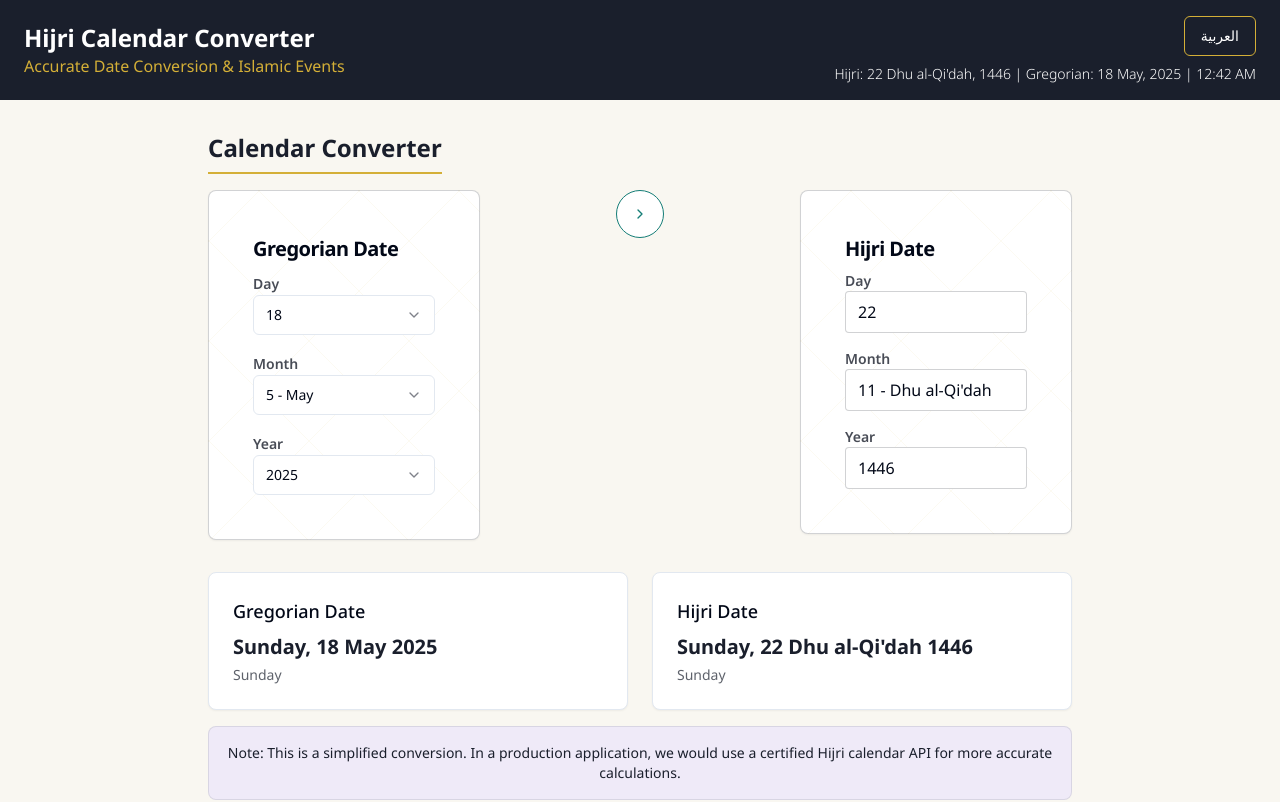
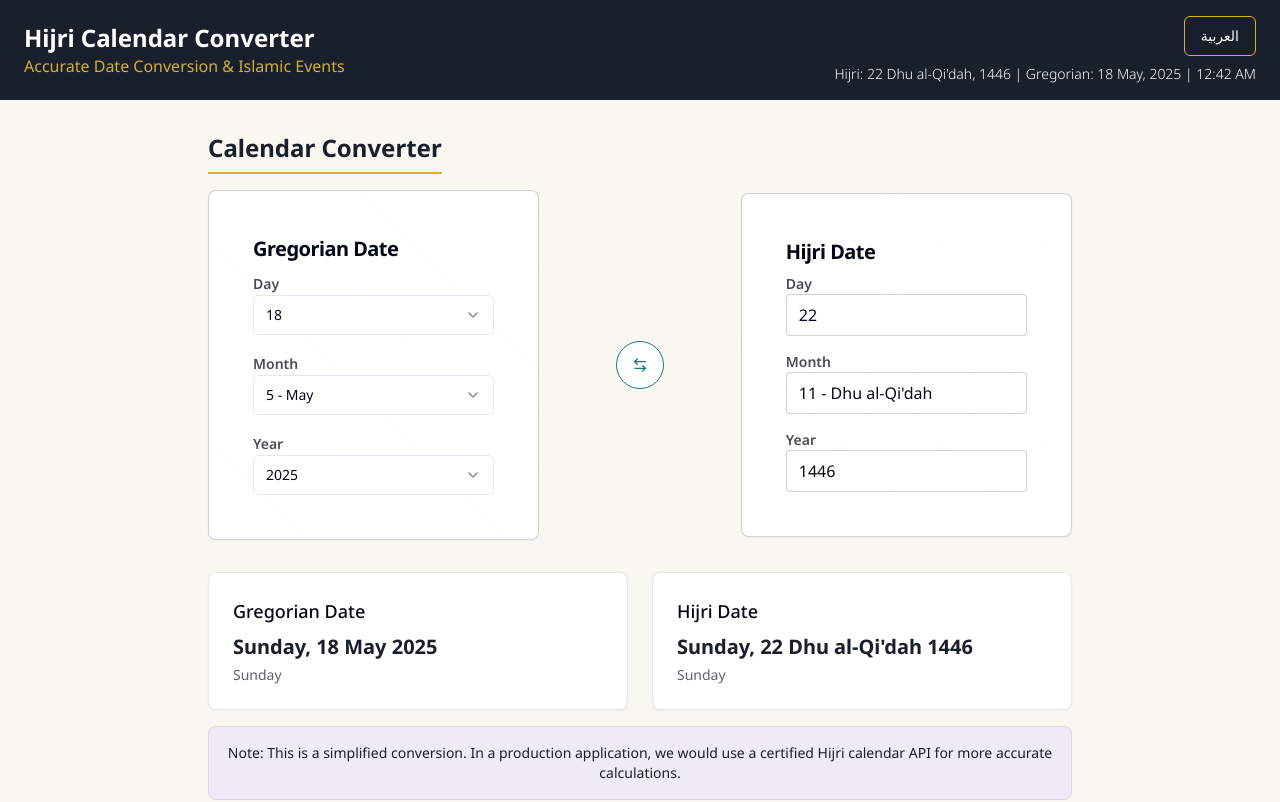
Before and after one commit to whosanes26/dual-calendar-convert, a React (Vite) app: page / in a window 1280 px wide. Shown: the top 802 px of the page. Built offline with nearby package versions, Linux system fonts and the light colour scheme.

Commit message:
Refactor: Arabic number formatting and UI adjustments
-   Implemented Arabic number formatting for the Arabic language.
-   Changed the swap icon and centered it between the date input boxes.

```diff
--- a/src/components/DateConverter.tsx
+++ b/src/components/DateConverter.tsx
@@ -15,7 +15,7 @@ import {
   SelectValue,
 } from "@/components/ui/select";
 import { CalendarDate, convertGregorianToHijri, convertHijriToGregorian, getMonthName, getWeekdayName, getMaxDayForMonth } from '@/utils/dateUtils';
-import { ChevronRight } from "lucide-react";
+import { ArrowLeftRight } from "lucide-react";
 import { Separator } from "@/components/ui/separator";
 
 interface DateConverterProps {
@@ -160,15 +160,25 @@ const DateConverter: React.FC<DateConverterProps> = ({ language }) => {
     }
   };
 
+  // Convert number to Arabic numerals if language is Arabic
+  const formatNumber = (num: number): string => {
+    if (language !== 'ar') return num.toString();
+
+    const arabicNumerals = ['٠', '١', '٢', '٣', '٤', '٥', '٦', '٧', '٨', '٩'];
+    return num.toString().split('').map(digit =>
+      isNaN(parseInt(digit)) ? digit : arabicNumerals[parseInt(digit)]
+    ).join('');
+  };
+
   return (
     <div className="max-w-4xl mx-auto my-8 px-4">
       <h2 className="calendar-heading mx-auto text-center">
         {language === 'en' ? 'Calendar Converter' : 'محول التقويم'}
       </h2>
 
-      <div className="grid grid-cols-1 md:grid-cols-3 gap-6 items-start">
+      <div className="grid grid-cols-1 md:grid-cols-5 gap-6 items-center">
         {/* Input Calendar */}
-        <Card className="calendar-container">
+        <Card className="calendar-container md:col-span-2">
           <CardHeader className="pb-2">
             <CardTitle className="text-xl font-bold">
               {inputType === 'gregorian'
@@ -192,7 +202,7 @@ const DateConverter: React.FC<DateConverterProps> = ({ language }) => {
                   <SelectContent>
                     {inputDays.map(day => (
                       <SelectItem key={`input-day-${day}`} value={day.toString()}>
-                        {day}
+                        {formatNumber(day)}
                       </SelectItem>
                     ))}
                   </SelectContent>
@@ -215,7 +225,10 @@ const DateConverter: React.FC<DateConverterProps> = ({ language }) => {
                   <SelectContent>
                     {months.map(month => (
                       <SelectItem key={`input-month-${month}`} value={month.toString()}>
-                        {formatMonthLabel(month, inputType)}
+                        {language === 'ar'
+                          ? `${formatNumber(month)} - ${getMonthName(month, inputType, language)}`
+                          : formatMonthLabel(month, inputType)
+                        }
                       </SelectItem>
                     ))}
                   </SelectContent>
@@ -236,7 +249,7 @@ const DateConverter: React.FC<DateConverterProps> = ({ language }) => {
                   <SelectContent>
                     {(inputType === 'gregorian' ? gregorianYears : hijriYears).map(year => (
                       <SelectItem key={`input-year-${year}`} value={year.toString()}>
-                        {year}
+                        {formatNumber(year)}
                       </SelectItem>
                     ))}
                   </SelectContent>
@@ -247,18 +260,18 @@ const DateConverter: React.FC<DateConverterProps> = ({ language }) => {
         </Card>
 
         {/* Swap Button */}
-        <div className="flex justify-center items-center">
+        <div className="flex justify-center items-center md:col-span-1">
           <Button
             onClick={handleSwapCalendars}
             variant="outline"
-            className="rounded-full w-12 h-12 flex items-center justify-center border-islamic-teal text-islamic-teal hover:bg-islamic-teal hover:text-white rotate-90 md:rotate-0"
+            className="rounded-full w-12 h-12 flex items-center justify-center border-islamic-teal text-islamic-teal hover:bg-islamic-teal hover:text-white"
           >
-            <ChevronRight className="h-6 w-6" />
+            <ArrowLeftRight className="h-6 w-6" />
           </Button>
         </div>
 
         {/* Output Calendar */}
-        <Card className="calendar-container">
+        <Card className="calendar-container md:col-span-2">
           <CardHeader className="pb-2">
             <CardTitle className="text-xl font-bold">
               {inputType === 'hijri'
@@ -270,19 +283,22 @@ const DateConverter: React.FC<DateConverterProps> = ({ language }) => {
             <div className="space-y-4">
               <div>
                 <p className="input-label">{language === 'en' ? 'Day' : 'اليوم'}</p>
-                <p className="date-select">{outputDate.day}</p>
+                <p className="date-select">{language === 'ar' ? formatNumber(outputDate.day) : outputDate.day}</p>
               </div>
 
               <div>
                 <p className="input-label">{language === 'en' ? 'Month' : 'الشهر'}</p>
                 <p className="date-select">
-                  {outputDate.month} - {getMonthName(outputDate.month, outputDate.type, language)}
+                  {language === 'ar'
+                    ? `${formatNumber(outputDate.month)} - ${getMonthName(outputDate.month, outputDate.type, language)}`
+                    : `${outputDate.month} - ${getMonthName(outputDate.month, outputDate.type, language)}`
+                  }
                 </p>
               </div>
 
               <div>
                 <p className="input-label">{language === 'en' ? 'Year' : 'السنة'}</p>
-                <p className="date-select">{outputDate.year}</p>
+                <p className="date-select">{language === 'ar' ? formatNumber(outputDate.year) : outputDate.year}</p>
               </div>
             </div>
           </CardContent>
```
